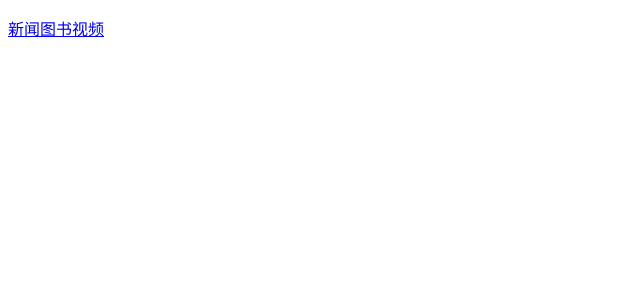
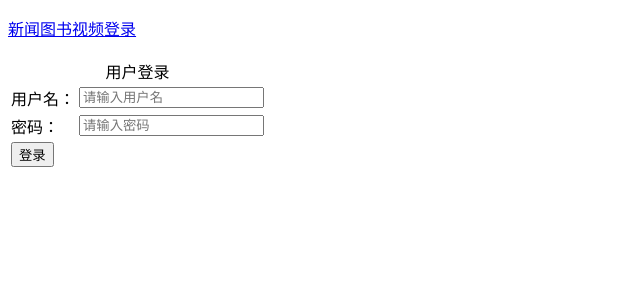
Before and after one commit to TRBUS/myroute, a Vue app: page /#/login in a window 1280 px wide. Shown: the top 300 px of the page, without its empty margins (0-640 px from the left). Built offline with nearby package versions, Linux system fonts and the light colour scheme.

Commit message:
ch14_14-8-1-1_登录验证

```diff
--- a/src/App.vue
+++ b/src/App.vue
@@ -4,6 +4,7 @@
       <router-link to="/news">新闻</router-link>
       <router-link to="/books">图书</router-link>
       <router-link to="/videos">视频</router-link>
+      <router-link to="/login">登录</router-link>
     </p>
     <router-view></router-view>
   </div>
--- /dev/null
+++ b/src/components/Login.vue
@@ -0,0 +1,78 @@
+<template>
+  <div>
+    <h3>{{ info }}</h3>
+    <table>
+      <caption>
+        用户登录
+      </caption>
+      <tbody>
+        <tr>
+          <td><label for="username">用户名：</label></td>
+          <td>
+            <input
+              id="username"
+              v-model.trim="username"
+              placeholder="请输入用户名"
+            />
+          </td>
+        </tr>
+        <tr>
+          <td><label for="password">密码：</label></td>
+          <td>
+            <input
+              id="password"
+              v-model.trim="password"
+              type="password"
+              placeholder="请输入密码"
+            />
+          </td>
+        </tr>
+        <tr>
+          <td cols="2">
+            <input type="submit" value="登录" @click.prevent="login" />
+          </td>
+        </tr>
+      </tbody>
+    </table>
+  </div>
+</template>
+
+<script>
+export default {
+  data() {
+    return {
+      username: '',
+      password: '',
+      info: '' // 用于保存登录失败后的提示信息
+    }
+  },
+  methods: {
+    login() {
+      // 实际场景中，这里应该通过Ajax请求上服务端去验证
+      if (this.username === 'lisi' && this.password === '1234') {
+        // sessionStorage中存储的都是字符串值，
+        // 因此这里实际存储的将是字符串"true"
+        sessionStorage.setItem('isAuth', true)
+        this.info = ''
+        // 如果存在查询参数
+        if (this.$route.query.redirect) {
+          const redirect = this.$route.query.redirect
+          // 跳转至进入登录页前的路由
+          this.$router.replace(redirect)
+        } else {
+          // s否则跳转至首页
+          this.$router.replace('/')
+        }
+      } else {
+        sessionStorage.setItem('isAuth', false)
+        this.username = ''
+        this.password = ''
+        this.info = '用户名或密码错误'
+      }
+    }
+  }
+}
+</script>
+
+<style>
+</style>
--- a/src/router/index.js
+++ b/src/router/index.js
@@ -4,6 +4,7 @@ import News from '../components/News'
 import Books from '../components/Books'
 import Videos from '../components/Videos'
 import Book from '../components/Book'
+import Login from '../components/Login'
 
 Vue.use(VueRouter)
 
@@ -26,6 +27,7 @@ const routes = [
     children: [
       {
         path: '/book/:id',
+        name: 'book',
         component: Book
       }
     ]
@@ -34,6 +36,11 @@ const routes = [
     path: '/videos',
     name: 'videos',
     component: Videos
+  },
+  {
+    path: '/login',
+    name: 'login',
+    component: Login
   }
 ]
 
@@ -41,4 +48,23 @@ const router = new VueRouter({
   routes
 })
 
+router.beforeEach((to, from, next) => {
+  // 判断目标路由是否是/login，如果是，直接调用next()方法
+  if (to.path === '/login') {
+    next()
+  } else {
+    // 否则判断用户是否已经登录，注意这里是字符串判断
+    if (sessionStorage.isAuth === 'true') {
+      next()
+    } else {
+      // 如果用户访问的是受保护的资源，且没有登录，则跳转到登录页面，
+      // 并将当前路由的完整路径作为查询参数传给Login组件，以便登录成功后返回先前的页面
+      next({
+        path: '/login',
+        query: { redirect: to.fullPath }
+      })
+    }
+  }
+})
+
 export default router
```
